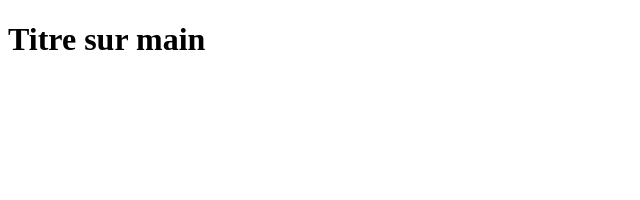
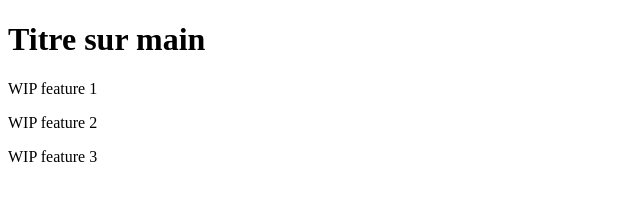
Before and after one commit to ThibautGr/testgit, a plain HTML site: page index.html in a window 1280 px wide. Shown: the whole page, without its empty margins (0-640 px from the left). Drawn offline with Linux system fonts and the light colour scheme.

Commit message:
:sparkles: feature

```diff
--- a/index.html
+++ b/index.html
@@ -5,6 +5,12 @@
     <title>Title</title>
 </head>
 <body>
+
 <h1>Titre sur main</h1>
+
+ <p>WIP feature 1</p>
+ <p>WIP feature 2</p>
+ <p>WIP feature 3</p>
+
 </body>
 </html>
```
